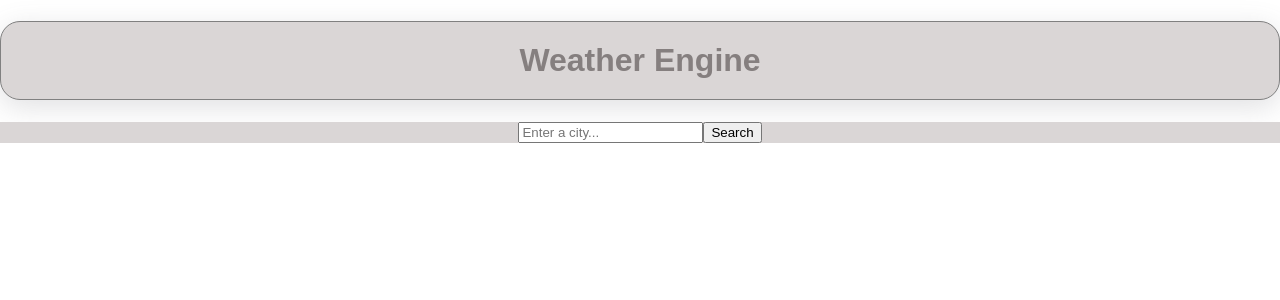
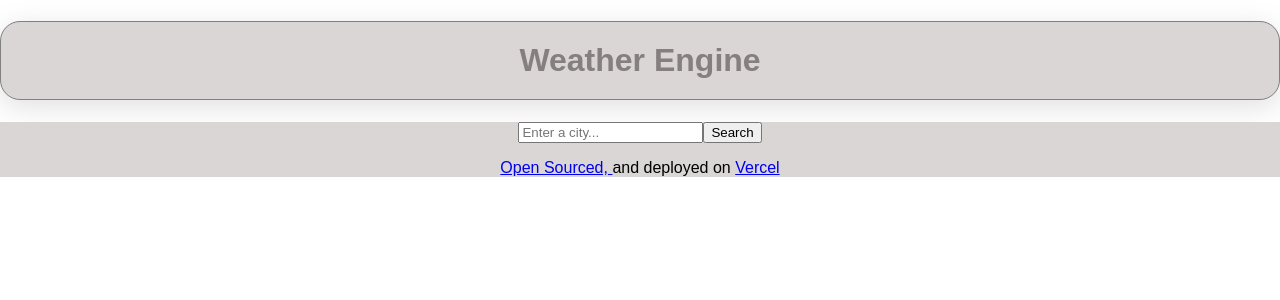
Before and after one commit to NadiasCodes/react-forecast-application, a React (Create React App) app: page / in a window 1280 px wide. Shown: the top 300 px of the page. Built offline with nearby package versions, Linux system fonts and the light colour scheme.

Commit message:
added a footer

```diff
--- a/src/App.js
+++ b/src/App.js
@@ -1,3 +1,4 @@
+
 import "./App.css";
 import WeatherEngine from "./WeatherEngine";
 
@@ -6,6 +7,7 @@ function App() {
     <div className="App">
       <h1>Weather Engine</h1>
       <WeatherEngine />
+
     </div>
   );
 }
--- a/src/WeatherEngine.js
+++ b/src/WeatherEngine.js
@@ -70,6 +70,22 @@ export default function WeatherEngine() {
           />
           <input type="submit" value="Search" />
         </form>
+        <p>
+          <a
+            href="https://github.com/NadiasCodes/react-forecast-application"
+            target="blank"
+          >
+            Open Sourced,{" "}
+          </a>
+          and deployed on{" "}
+          <a
+            href="https://react-forecast-application.vercel.app/"
+            target="blank"
+          >
+            {" "}
+            Vercel
+          </a>
+        </p>{" "}
       </div>
     );
   }
```
